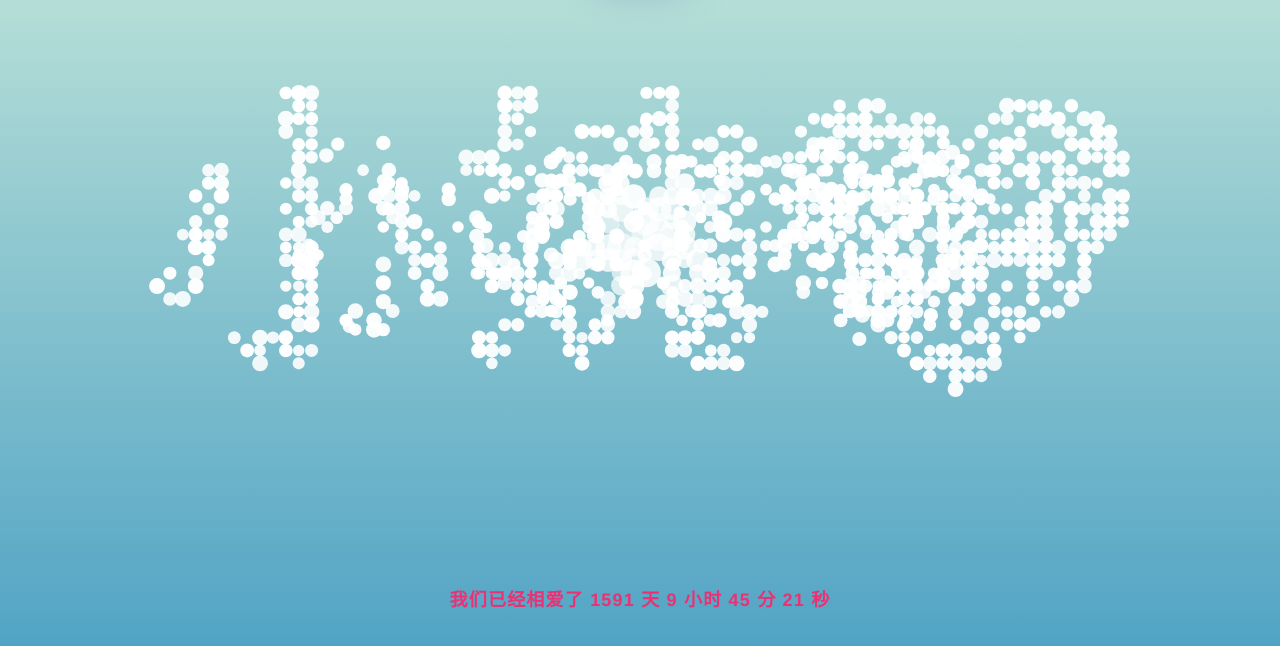
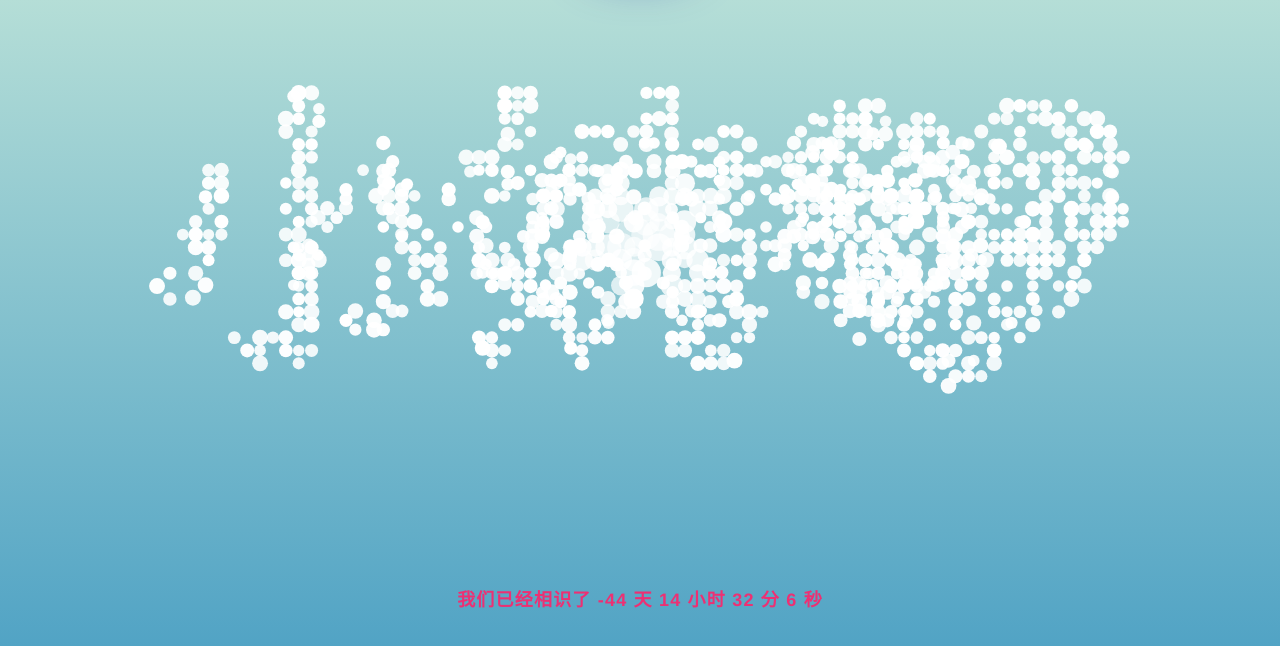
Before and after one commit to hixiaowan/hixiaowan.github.io, a plain HTML site: page index.html in a window 1280 px wide. Shown: the part 144-790 px from the top of the page. Drawn offline with Linux system fonts and the light colour scheme; animation ran at ten frames a second.

Commit message:
第三次提交

```diff
--- a/index.html
+++ b/index.html
@@ -1,11 +1,9 @@
 <html>
     <head>
         <meta http-equiv="Content-Type" content="text/html; charset=UTF-8">
-        <title>LOVE109❤️纪实小屋</title>
-        <link rel="Shortcut Icon" href="https://i.loli.net/2019/02/13/5c62f60e194c3.png" type="image/x-icon" />
+        <title>纪实小屋</title>
         <meta name="viewport" content="width=device-width, initial-scale=1.0">
         <meta name="viewport" content="width=device-width, initial-scale=1.0, maximum-scale=1.0, user-scalable=0">
-        <!--<meta itemprop="image" content="./images/fenxiang.png" />-->
         <style>
             html {
                 height: 100%;
@@ -92,13 +90,13 @@
         <img src="https://love109.cn/images/love109.jpg" id="logo">
     </div>
     <canvas class="canvas" width="1820" height="905"></canvas>
-    <p class="text" style="color: #ed3073;">我们已经相爱了
+    <p class="text" style="color: #ed3073;">我们已经相识了
     <span id="span_dt_dt"></span>
     </p>
     <script language="javascript">
         function show_date_time() {
             window.setTimeout("show_date_time()", 1000);
-            BirthDay = new Date("10/09/2016 22:33:44");
+            BirthDay = new Date("04/01/2021 17:47:00");
             today = new Date();
             timeold = (today.getTime() - BirthDay.getTime());
             sectimeold = timeold / 1000
@@ -120,7 +118,7 @@
             init: function () {
                 S.Drawing.init('.canvas');
                 document.body.classList.add('body--ready');
-                S.UI.simulate("小婉❤️|我愿意陪你|校服到婚纱|青丝到白发|沧海到桑田|学校到殿堂|天涯到海角|天荒到地老|一直到永远|#countdown 3|I love you！❤️|#time");
+                S.UI.simulate("小婉❤️|我愿意陪你|青丝到白发|沧海到桑田|天涯到海角|天荒到地老|一直到永远|#countdown 3|I love you！❤️|#time");
                 S.Drawing.loop(function () {
                     S.Shape.render();
                 });
@@ -573,8 +571,5 @@
         }());
         S.init();
     </script>
-    <!-- <audio autoplay="autoplay" loop="loop">
-        <source src="http://www.ytmp3.cn/down/57693.mp3" type="audio/mpeg">
-    </audio> -->
 </body>
 </html>
```
